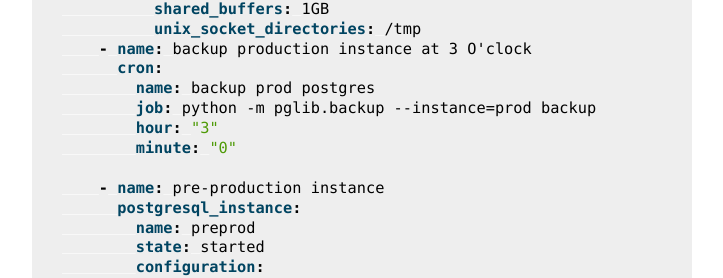
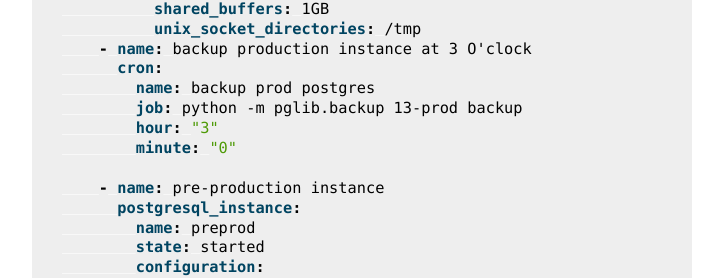
Before and after one commit to dlax/pglift, a Sphinx documentation site: the page built from docs/ansible.rst, in a window 1280 px wide and 900 px high, scrolled down 409 px. Shown: the part 161-439 px from the top of the window, without its empty margins (388-1111 px from the left). Built offline with Sphinx 7.4.7, drawn with Linux system fonts in a browser that asks for light colours; some of the changed text lies outside the part shown.

Commit message:
Adjust backup script to accept a stanza string

```diff
--- a/docs/ansible/play1.yml
+++ b/docs/ansible/play1.yml
@@ -15,7 +15,7 @@
     - name: backup production instance at 3 O'clock
       cron:
         name: backup prod postgres
-        job: python -m pglib.backup --instance=prod backup
+        job: python -m pglib.backup 13-prod backup
         hour: "3"
         minute: "0"
 
--- a/docs/ansible/play2.yml
+++ b/docs/ansible/play2.yml
@@ -15,7 +15,7 @@
     - name: backup production instance at 3 O'clock
       cron:
         name: backup prod postgres
-        job: python -m pglib.backup --instance=prod backup
+        job: python -m pglib.backup 13-prod backup
         hour: "3"
         minute: "0"
 
```
Also changed, not shown: 1 other file.
